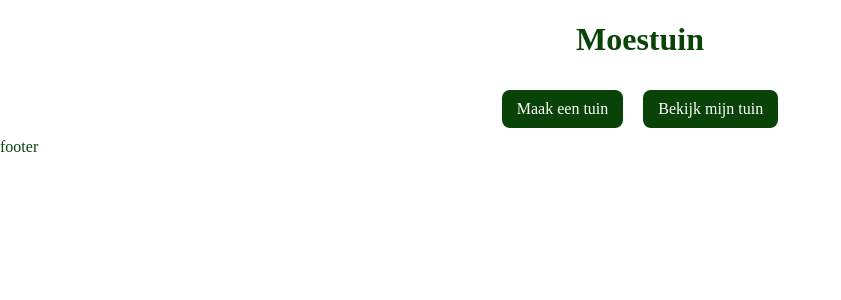
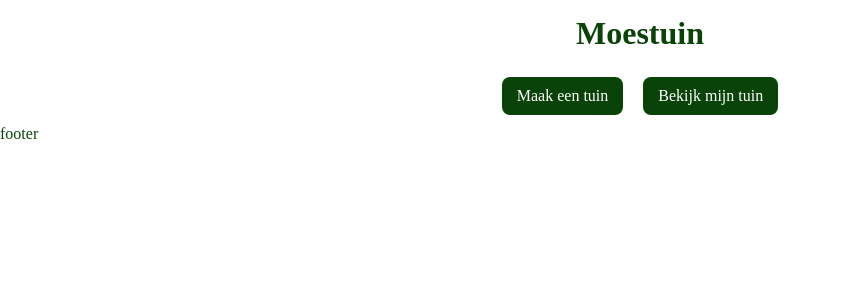
Before and after one commit to Ffyud/moestuin-gui, an Angular app: page / in a window 1280 px wide. Shown: the top 300 px of the page, without its empty margins (0-841 px from the left). Built offline with nearby package versions, Linux system fonts and the light colour scheme.

Commit message:
change header styling

```diff
--- a/src/app/header/header.component.css
+++ b/src/app/header/header.component.css
@@ -3,5 +3,7 @@ header {
 }
 
 header h1 {
+    margin: 0px;
+    padding: 15px 0px 15px 0px;
     cursor: pointer;
 }
```
